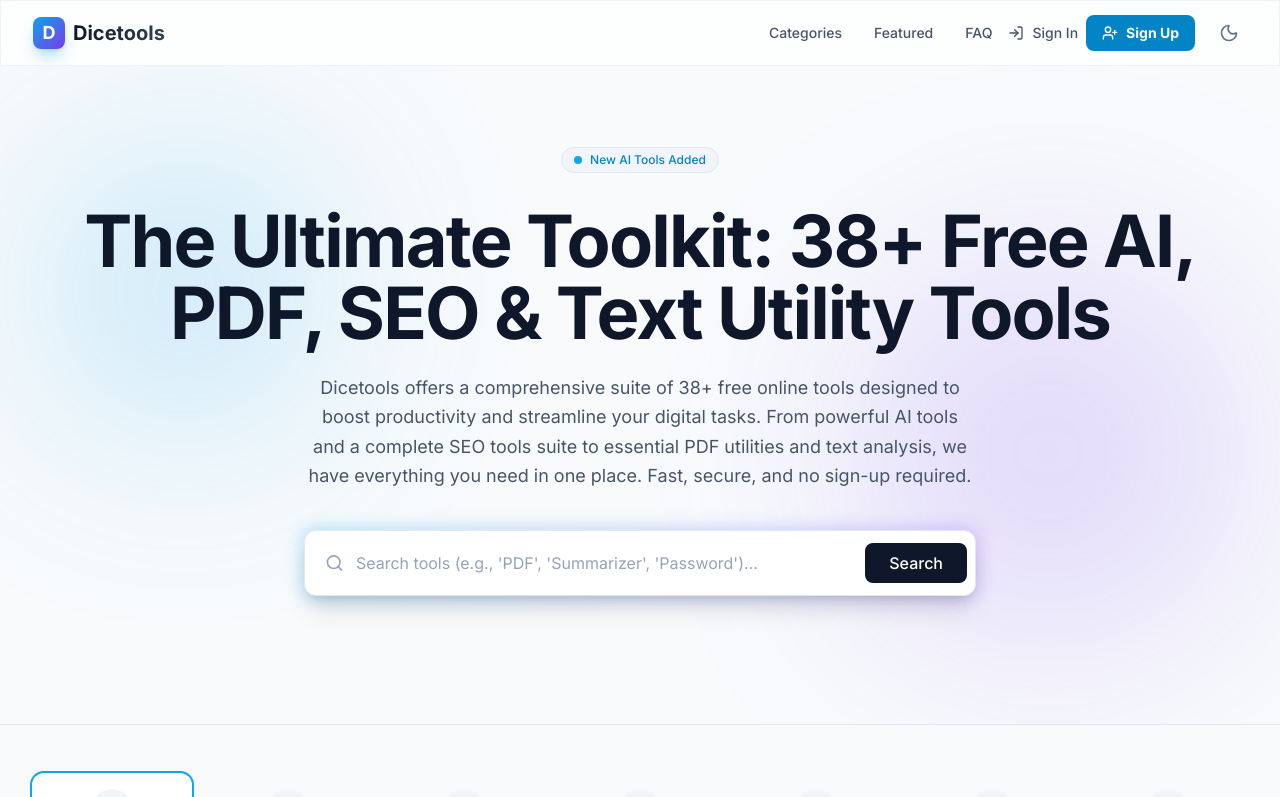
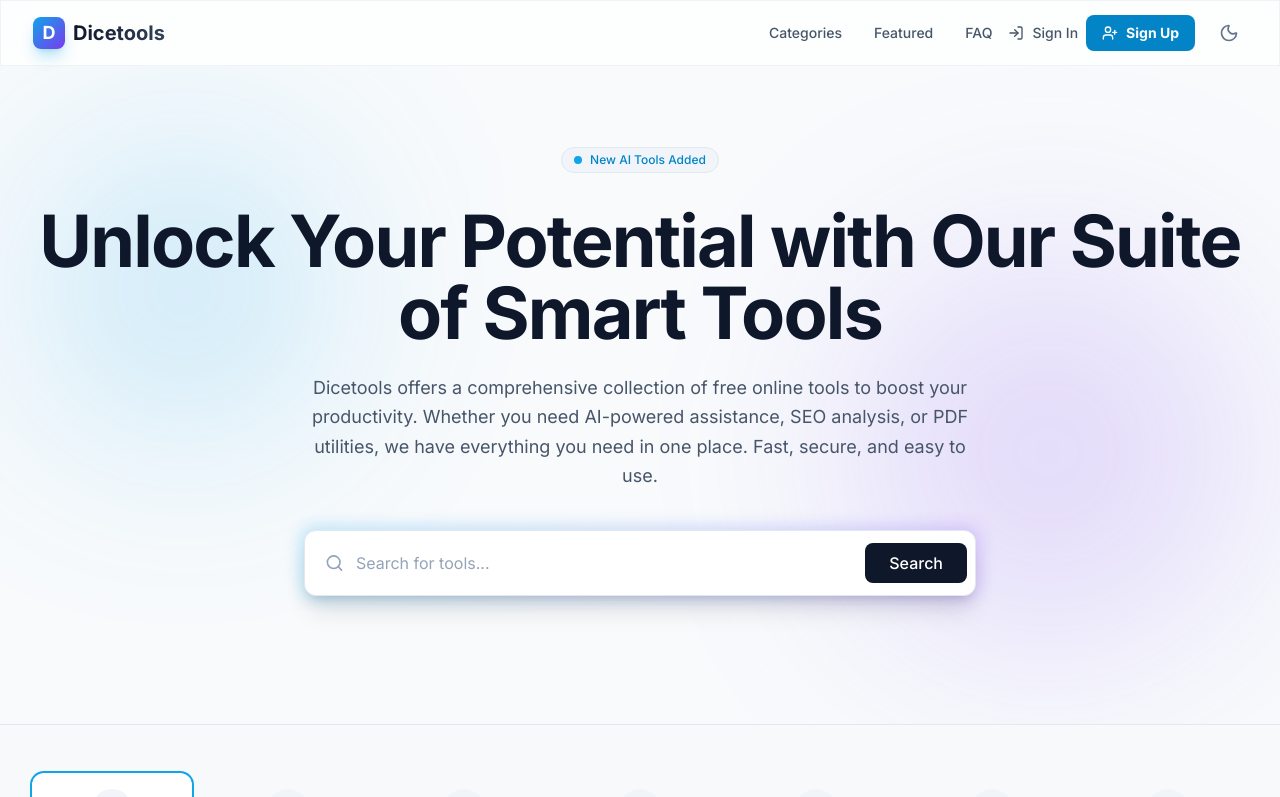
Before and after one commit to akbar316/dicetools-live, a React (Vite) app: page / in a window 1280 px wide. Shown: the top 797 px of the page. Built offline with nearby package versions, Linux system fonts and the light colour scheme; no server answers.

Commit message:
feat: update homepage content and simplify messaging

```diff
--- a/components/home/HomePage.tsx
+++ b/components/home/HomePage.tsx
@@ -1,3 +1,4 @@
+
 import React from 'react';
 import { Search, Command, ArrowRight, Shield, Zap } from 'lucide-react';
 import { CATEGORIES } from '../../data/categories';
@@ -37,11 +38,11 @@ const HomePage: React.FC<HomePageProps> = ({
           </div>
 
           <h1 className="text-5xl md:text-7xl font-extrabold tracking-tight text-slate-900 dark:text-white mb-6">
-            The Ultimate Toolkit: 38+ Free AI, PDF, SEO & Text Utility Tools
+            Unlock Your Potential with Our Suite of Smart Tools
           </h1>
 
           <p className="max-w-2xl mx-auto text-lg text-slate-600 dark:text-slate-400 mb-10 leading-relaxed">
-            Dicetools offers a comprehensive suite of 38+ free online tools designed to boost productivity and streamline your digital tasks. From powerful AI tools and a complete SEO tools suite to essential PDF utilities and text analysis, we have everything you need in one place. Fast, secure, and no sign-up required.
+            Dicetools offers a comprehensive collection of free online tools to boost your productivity. Whether you need AI-powered assistance, SEO analysis, or PDF utilities, we have everything you need in one place. Fast, secure, and easy to use.
           </p>
 
           {/* Search Bar */}
@@ -51,7 +52,7 @@ const HomePage: React.FC<HomePageProps> = ({
               <Search className="w-6 h-6 text-slate-400 ml-3" />
               <input
                   type="text"
-                  placeholder="Search tools (e.g., 'PDF', 'Summarizer', 'Password')..."
+                  placeholder="Search for tools..."
                   className="w-full p-3 bg-transparent outline-none text-slate-900 dark:text-white placeholder:text-slate-400"
                   value={searchQuery}
                   onChange={(e) => setSearchQuery(e.target.value)}
@@ -189,7 +190,7 @@ const HomePage: React.FC<HomePageProps> = ({
       {/* FAQ */}
       <section id="faq" className="py-20 bg-slate-50 dark:bg-slate-950">
           <div className="max-w-3xl mx-auto px-4 sm:px-6 lg:px-8">
-              <h2 className="text-3xl font-bold text-slate-900 dark:text-white mb-10 text-center">SEO, Developer, and Student Tools in One Place</h2>
+              <h2 className="text-3xl font-bold text-slate-900 dark:text-white mb-10 text-center">Your Questions, Answered</h2>
               <div className="space-y-6">
               {FAQS.map((faq, i) => (
                   <div key={i} className="bg-white dark:bg-slate-900 rounded-xl p-6 shadow-sm border border-slate-200 dark:border-slate-800">
```
